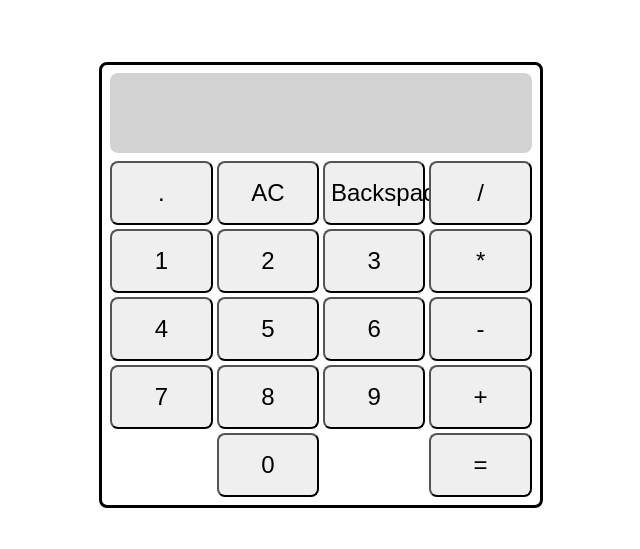
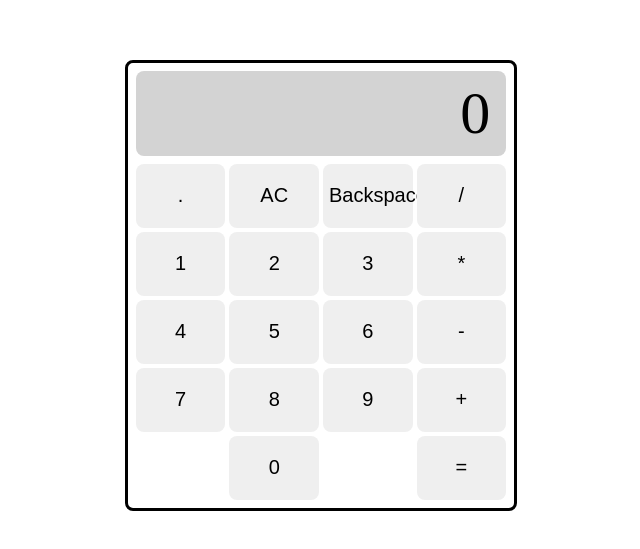
Before and after one commit to jared-masters/calculator, a plain HTML site: page index.html in a window 1280 px wide. Shown: the part 123-672 px from the top of the page, without its empty margins (319-959 px from the left). Drawn offline with Linux system fonts and the light colour scheme.

Commit message:
add: style touchups

```diff
--- a/index.html
+++ b/index.html
@@ -10,7 +10,7 @@
 <body>
 
     <div class="calculator-container">
-        <div class="input-view"></div>
+        <div class="input-view">0</div>
         <div class="buttons-grid">
 
             <div class="regular-container">
--- a/style.css
+++ b/style.css
@@ -15,9 +15,13 @@ body {
 }
 
 .input-view {
-    height: 10vh;
+    display: flex;
+    justify-content: flex-end;
+    padding: 8px 16px;
+    align-items: center;
     background-color: lightgray;
     border-radius: 8px;
+    font-size: 60px;
 }
 
 .buttons-grid,
@@ -41,8 +45,9 @@ body {
 }
 
 .button {
+    border: 0px;
     border-radius: 8px;
-    width: 8vw;
+    width: 7vw;
     height: 8vh;
-    font-size: 24px;
+    font-size: 20px;
 }
```
